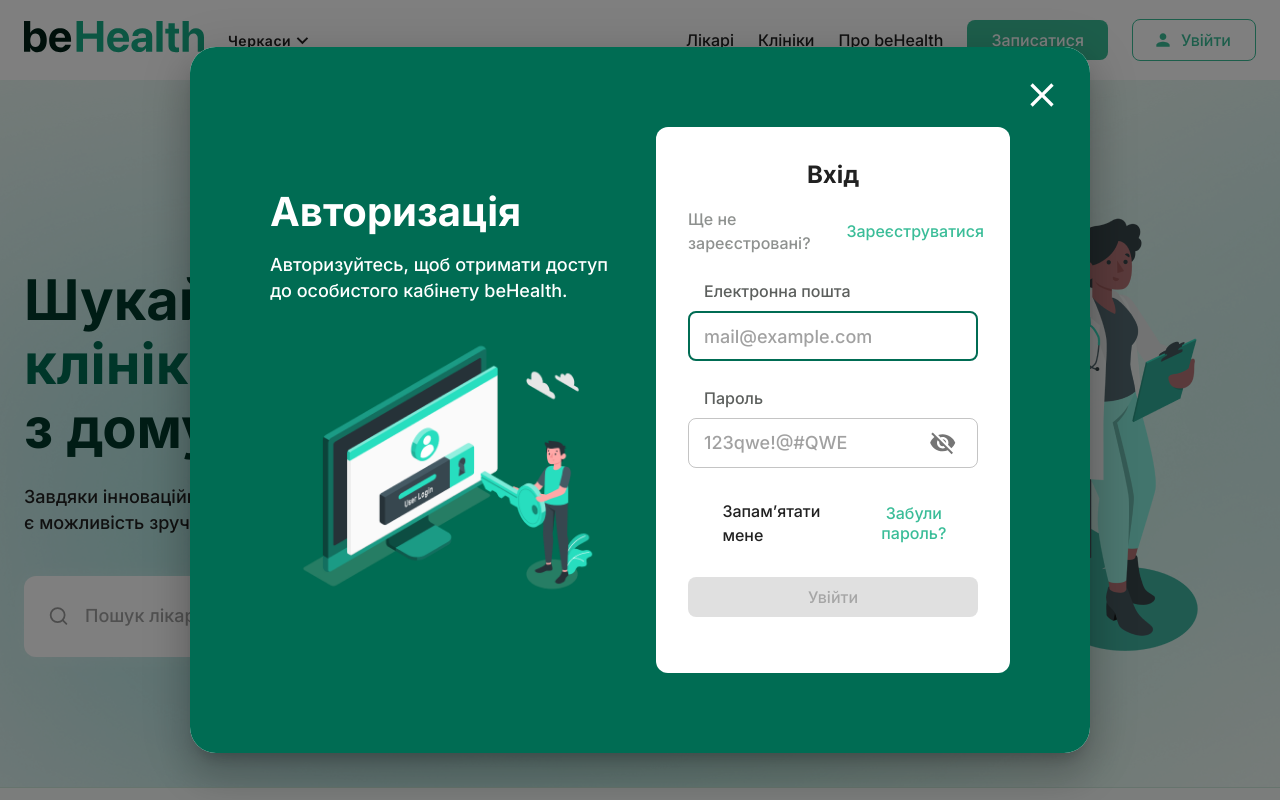
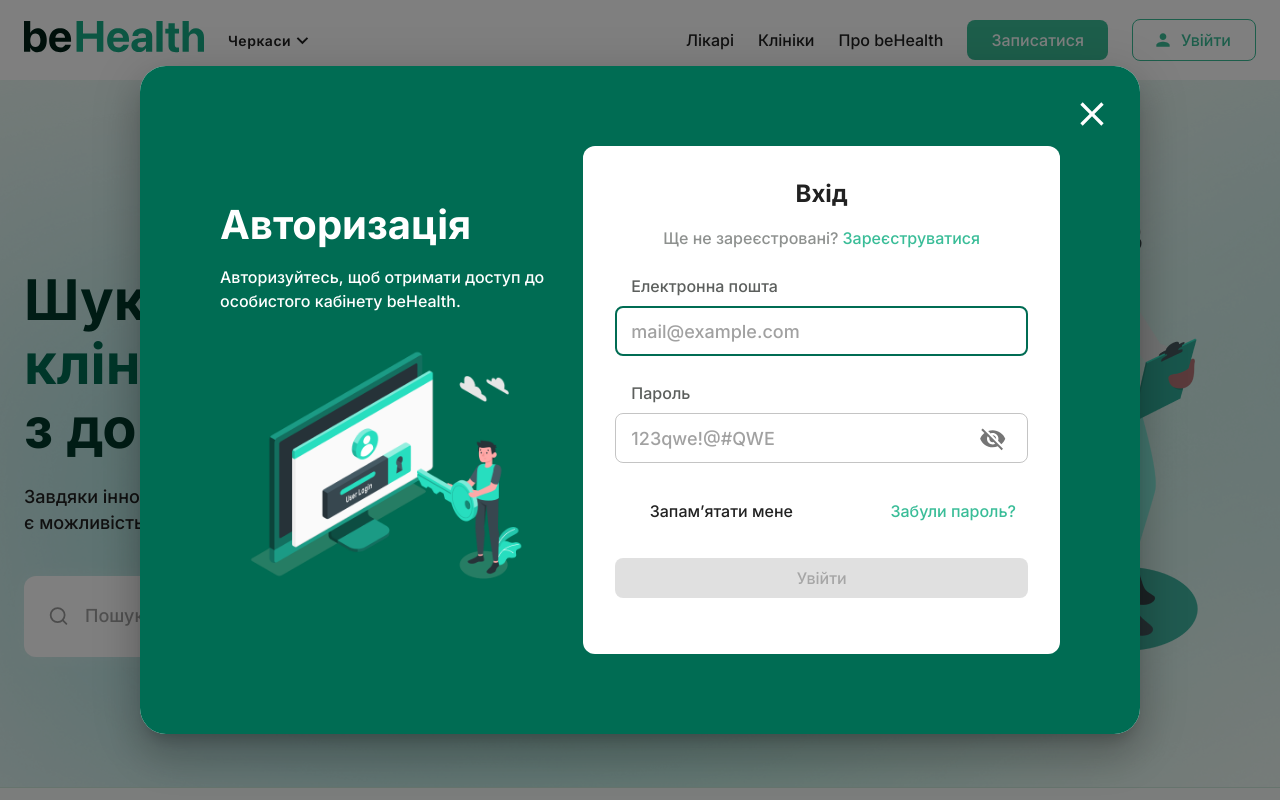
Before and after one commit to HromadskyiMykola/behealth, a React (Create React App) app: page / in a window 1280 px wide. Both pictures are taken after a click on the button "Увійти". Shown: the top 800 px of the page. Built offline with nearby package versions, Linux system fonts and the light colour scheme.

Commit message:
rename cat SingUpForm to user-auth

```diff
--- a/src/components/Header/Header.tsx
+++ b/src/components/Header/Header.tsx
@@ -10,7 +10,7 @@
 import { NavLink } from "react-router-dom";
 import { RouteNames } from "../../routes";
 
-import AuthorizationButton from "../SignInSignUpForm/AuthorizationButton";
+import AuthorizationButton from "../user-auth/AuthorizationButton";
 import Logo from "../../assets/CustomIcon/Logo";
 
 const links = [
--- a/src/components/SignInSignUpForm/MainModal.tsx
+++ b/src/components/user-auth/MainModal.tsx
@@ -44,12 +44,19 @@
         "& .MuiPaper-root": { borderRadius: mobileDevice ? 0 : "26px" },
       }}
       // fullWidth
-      maxWidth="md"
+      maxWidth="lg"
       fullScreen={mobileDevice}
+      scroll={"body"}
       open={openMainModal}
       onClose={handleMainModalClose}
     >
-      <DialogContent sx={{ p: "80px", backgroundColor: primaryColor }}>
+      <DialogContent
+
+        sx={{
+          height: {xs: "100vh", sm: "auto"},
+          maxWidth: "1000px", p: "80px", backgroundColor: primaryColor
+        }}
+      >
         <IconButton
           sx={{
             position: "absolute",
@@ -65,7 +72,7 @@
         </IconButton>
 
         <Grid container spacing="32px" alignItems="center">
-          <Grid item xs>
+          <Grid item md={5} sx={{ display: { xs: "none", md: "block" } }}>
             {!isRecoveryMode && (
               <DialogTitle
                 sx={{ pl: 0, typography: "h3", color: secondaryColor }}
@@ -75,7 +82,7 @@
             )}
 
             {!isRecoveryMode && (
-              <Typography variant="body1" sx={{ color: secondaryColor }}>
+              <Typography variant="body2" sx={{ color: secondaryColor }}>
                 {isLoginMode ? "Авторизуйтесь" : "Зареєструйтесь"}
                 {", щоб отримати доступ до особистого кабінету beHealth."}
               </Typography>
@@ -91,7 +98,7 @@
             />
           </Grid>
 
-          <Grid item xs>
+          <Grid item xs  md={7}>
             <SignInSignUpForm mode={mode} setMode={setMode} />
           </Grid>
         </Grid>
```
Also changed, not shown: src/components/user-auth/AuthorizationButton.tsx (renamed from src/components/SignInSignUpForm/AuthorizationButton.tsx), src/components/user-auth/ModalContext.tsx (renamed from src/components/SignInSignUpForm/ModalContext.tsx), src/components/user-auth/PersonalIdentification.tsx (renamed from src/components/SignInSignUpForm/PersonalIdentification.tsx), src/components/user-auth/SignInSignUpForm.tsx (renamed from src/components/SignInSignUpForm/SignInSignUpForm.tsx), src/components/user-auth/ThanksModal.tsx (renamed from src/components/SignInSignUpForm/ThanksModal.tsx), src/components/user-auth/UserAgreement.tsx (renamed from src/components/SignInSignUpForm/UserAgreement.tsx), src/components/user-auth/validationRules.ts (renamed from src/components/SignInSignUpForm/validationRules.ts).
